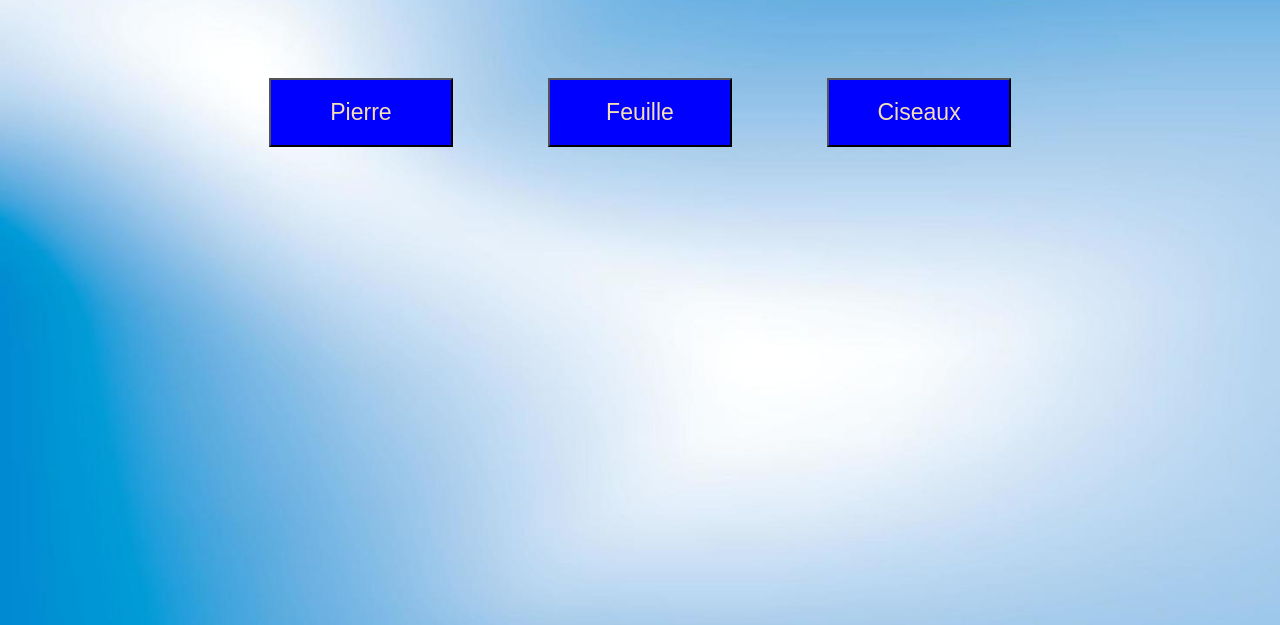
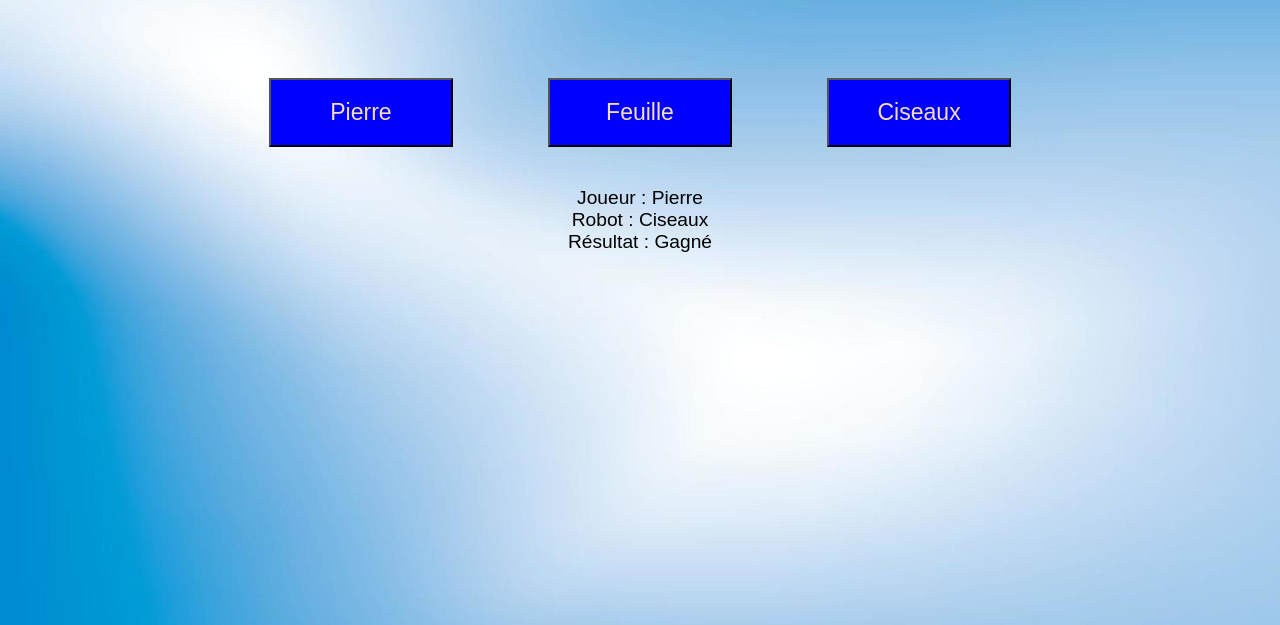
Before and after one commit to Nonosthecrack/shifumi, a plain HTML site: page index.html in a window 1280 px wide. Both pictures are taken after a click on the button "Pierre". Shown: the part 175-800 px from the top of the page. Drawn offline with Linux system fonts and the light colour scheme.

Commit message:
ajout du js

```diff
--- a/index.html
+++ b/index.html
@@ -16,6 +16,6 @@
       </div>
       <div class="resultat"></div>
     </main>
-    <script src="../shifumi/shifumi.js"></script>
+    <script src="/shifumi.js"></script>
   </body>
 </html>
--- a/shifumi.js
+++ b/shifumi.js
@@ -0,0 +1,35 @@
+const button = document.querySelectorAll("button");
+//selection tout les élement boutton et les stock dans une variable bouton
+
+for (let i = 0; i < button.length; i++) {
+  //parcours la liste des boutton
+  //ajout d'évenement quand on click sur un bouton
+  button[i].addEventListener("click", () => {
+    //création d'une variable contenant le contenue du boutton cliqué par le joueur
+    const joueur = button[i].innerHTML;
+
+    //création d'une variable robot qui choisira aléatoirement un des bouttons
+    const robot = button[Math.floor(Math.random() * button.length)].innerHTML;
+
+    let result = "";
+
+    //conditions d'égalité, victoire et défaites
+    if (joueur === robot) {
+      result = "Égalité";
+    } else if (
+      (joueur === "Pierre" && robot === "Ciseaux") ||
+      (joueur === "Ciseaux" && robot === "Feuille") ||
+      (joueur === "Feuille" && robot === "Pierre")
+    ) {
+      result = "Gagné";
+    } else {
+      result = "Perdu";
+    }
+    //mise a jour du contenue HTML de l'element de la classe .resultat
+    document.querySelector(".resultat").innerHTML = `
+  Joueur : ${joueur} </br>
+  Robot : ${robot} <br/>
+  Résultat : ${result}
+  `;
+  });
+}
--- a/style.css
+++ b/style.css
@@ -27,4 +27,5 @@ button {
   font-size: larger;
   background-color: blue;
   color: wheat;
+  cursor: pointer;
 }
```
